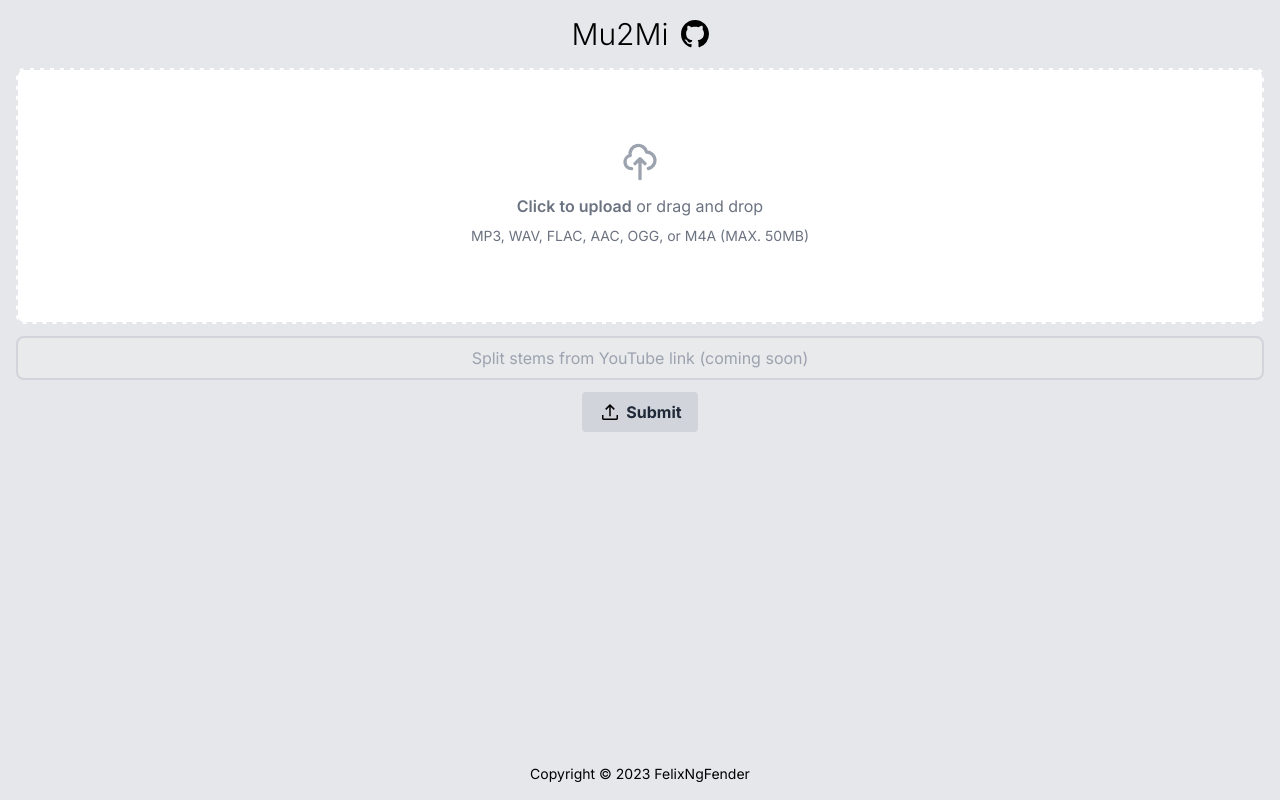
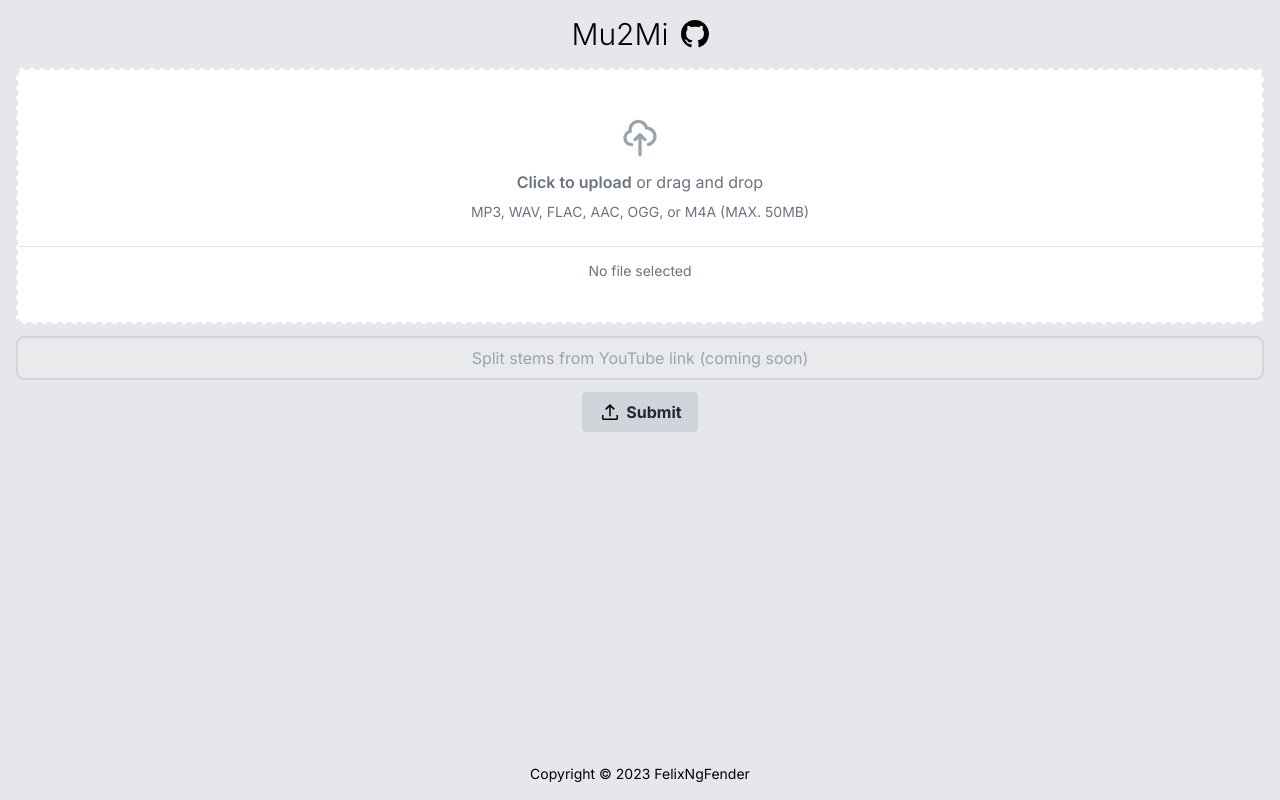
Before and after one commit to FelixNgFender/Mu2Mi, a Next.js app in the folder frontend/: page / in a window 1280 px wide. Built offline with nearby package versions, Linux system fonts and the light colour scheme.

Commit message:
frontend: Add file name view on upload form

```diff
--- a/frontend/app/AudioUploadForm.tsx
+++ b/frontend/app/AudioUploadForm.tsx
@@ -5,6 +5,7 @@ import React from "react";
 const maxFileSize = 50 * 1024 * 1024; // 50MB
 
 export default function AudioUploadForm() {
+  const [fileNames, setFileNames] = React.useState<string[]>([]);
   return (
     // action should be the URL that processes the form submission
     <form
@@ -18,7 +19,7 @@ export default function AudioUploadForm() {
       <div className="flex items-center justify-center">
         <label
           htmlFor="upload"
-          className="flex flex-col items-center justify-center w-full h-64 border-2 border-dashed rounded-lg cursor-pointer bg-white hover:bg-slate-50  "
+          className="flex flex-col items-center justify-center w-full h-64 border-2 border-dashed rounded-lg cursor-pointer bg-white hover:bg-slate-50"
         >
           <div className="flex flex-col items-center justify-center pt-5 pb-6">
             <svg
@@ -44,6 +45,11 @@ export default function AudioUploadForm() {
               MP3, WAV, FLAC, AAC, OGG, or M4A (MAX. 50MB)
             </p>
           </div>
+          <div className="flex items-center justify-center w-full h-12 text-center border-t border-gray-200">
+            <p className="text-sm text-gray-500 dark:text-gray-400">
+              {fileNames.length > 0 ? fileNames[0] : "No file selected"}
+            </p>
+          </div>
           <input
             name="upload"
             id="upload"
@@ -53,9 +59,12 @@ export default function AudioUploadForm() {
             onChange={(e) => {
               if (e.target.files) {
                 const file = e.target.files[0];
+                if (!file) return;
                 if (file.size > maxFileSize) {
                   alert("File is too large");
                   e.preventDefault();
+                } else {
+                  setFileNames([file.name]);
                 }
               }
             }}
```
